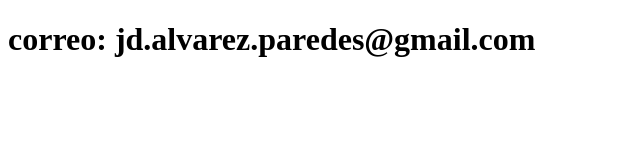
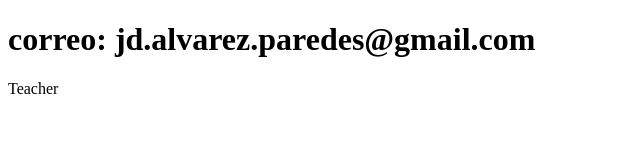
Before and after one commit to JdWallss/sistema-de-registro, a plain HTML site: page contacto.html in a window 1280 px wide. Shown: the full height of the page, 0-640 px from the left. Drawn offline with Linux system fonts and the light colour scheme.

Commit message:
Actualizo el contacto

```diff
--- a/contacto.html
+++ b/contacto.html
@@ -7,5 +7,7 @@
 </head>
 <body>
     <h1>correo: jd.alvarez.paredes@gmail.com</h1>
+    <p>Teacher
+    </p>
 </body>
 </html>
```
